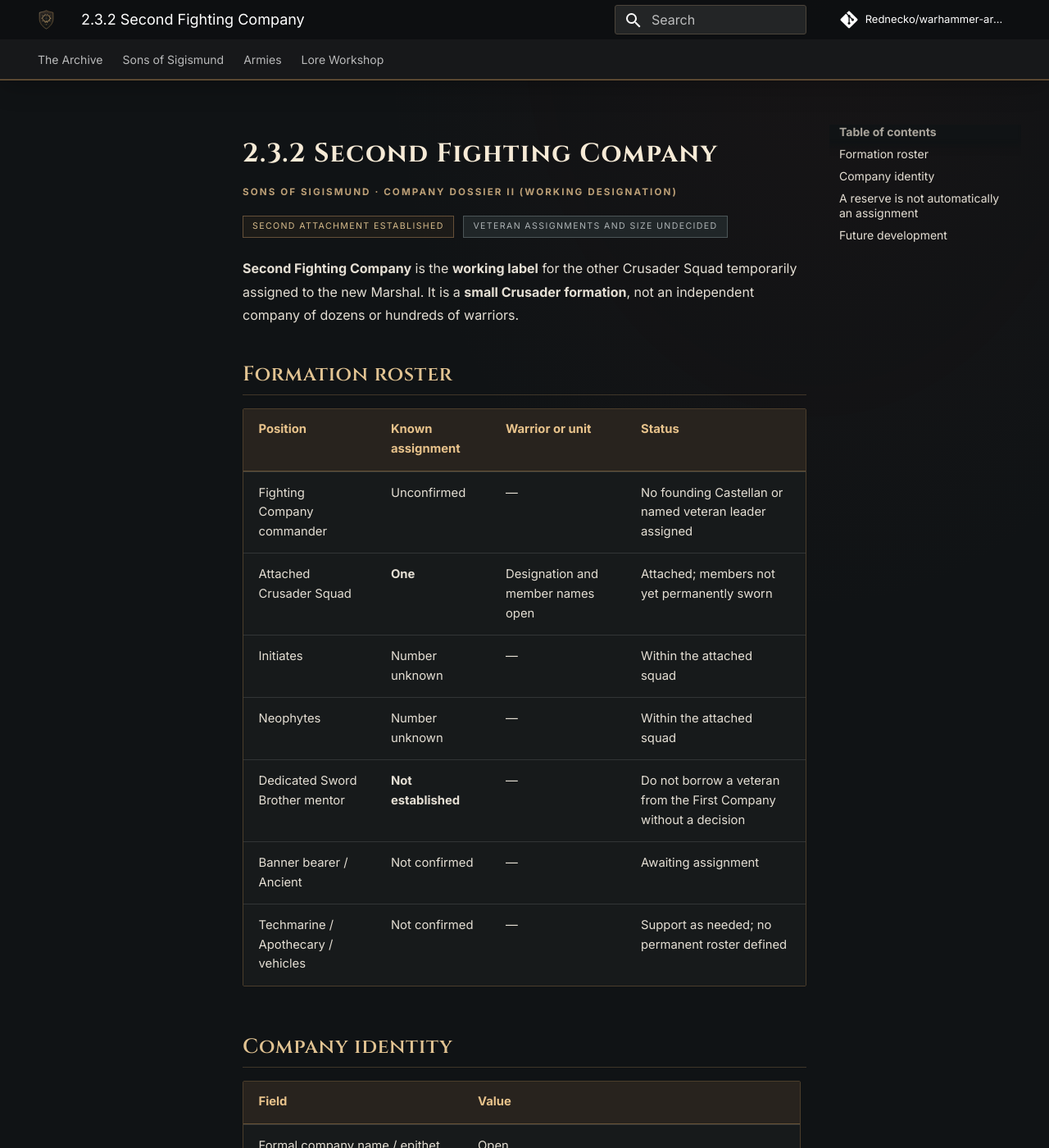
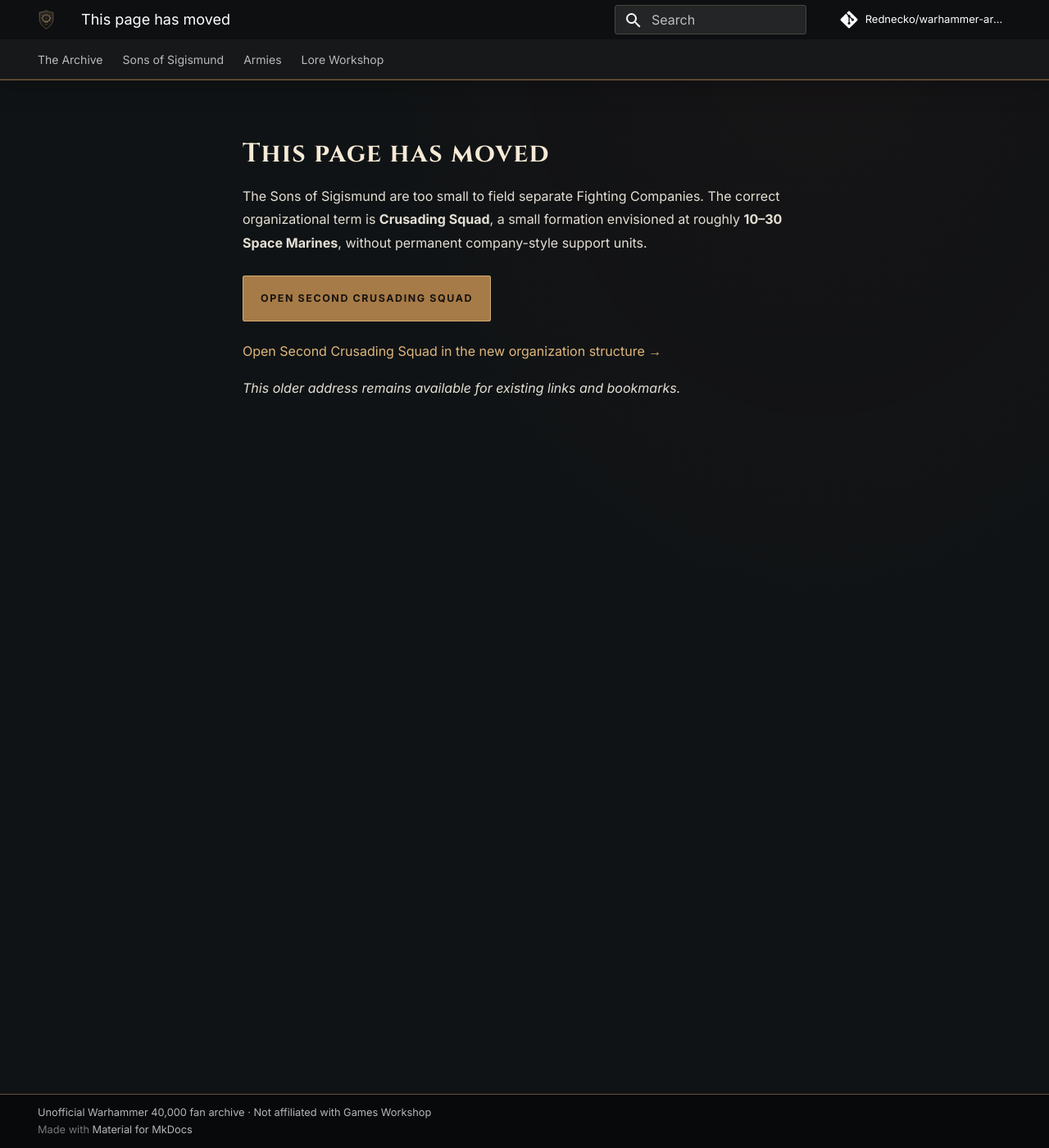
Before and after one commit to Rednecko/warhammer-archives, an MkDocs documentation site: the page built from docs/sons-of-sigismund/organization/fighting-companies/second.md, in a window 1280 px wide and 1400 px high. Shown: the whole window at 82% size. Built offline with MkDocs 1.6.1 and Material for MkDocs 9.7.7, drawn with Linux system fonts in a browser that asks for light colours; comment, search, counter and statistics services are not loaded; some of the changed text lies outside the part shown.

Commit message:
Preserve old page address as pointer to Crusading Squads

```diff
--- a/docs/sons-of-sigismund/organization/fighting-companies/second.md
+++ b/docs/sons-of-sigismund/organization/fighting-companies/second.md
@@ -1,41 +1,9 @@
-# 2.3.2 Second Fighting Company
+# This page has moved
 
-<div class="archive-page-label">Sons of Sigismund · Company dossier II (working designation)</div>
+The Sons of Sigismund are too small to field separate Fighting Companies. The correct organizational term is **Crusading Squad**, a small formation envisioned at roughly **10–30 Space Marines**, without permanent company-style support units.
 
-<span class="archive-status">Second attachment established</span> <span class="archive-status open">Veteran assignments and size undecided</span>
+<a class="archive-cta" href="../../crusading-squads/second/">Open Second Crusading Squad</a>
 
-**Second Fighting Company** is the **working label** for the other Crusader Squad temporarily assigned to the new Marshal. It is a **small Crusader formation**, not an independent company of dozens or hundreds of warriors.
+[Open Second Crusading Squad in the new organization structure →](../crusading-squads/second.md)
 
-## Formation roster
-
-| Position | Known assignment | Warrior or unit | Status |
-|---|---|---|---|
-| Fighting Company commander | Unconfirmed | — | No founding Castellan or named veteran leader assigned |
-| Attached Crusader Squad | **One** | Designation and member names open | Attached; members not yet permanently sworn |
-| Initiates | Number unknown | — | Within the attached squad |
-| Neophytes | Number unknown | — | Within the attached squad |
-| Dedicated Sword Brother mentor | **Not established** | — | Do not borrow a veteran from the First Company without a decision |
-| Banner bearer / Ancient | Not confirmed | — | Awaiting assignment |
-| Techmarine / Apothecary / vehicles | Not confirmed | — | Support as needed; no permanent roster defined |
-
-## Company identity
-
-| Field | Value |
-|---|---|
-| Formal company name / epithet | Open |
-| Heraldry or company marking | Open |
-| Permanent base or compartment | Not settled |
-| Commander / senior veteran | Open |
-| Specific operational duties | Open |
-| Size | **Small, squad-centered; exact strength unconfirmed** |
-| Post-founding battle record | **None yet** |
-
-## A reserve is not automatically an assignment
-
-One of the founding ten Sword Brethren is **reserved for a later Crusader Squad**. That does **not automatically make him commander of this existing second attachment**. The assignment may be decided later, as the order and collection develop. The designated household duelist likewise remains separate unless explicitly transferred.
-
-## Future development
-
-This will become the second squad's roster, with individual Initiates and Neophytes, a named formation leader if appointed, model equipment, heraldry and played battle history. The squad's original **temporary attachment** remains part of its history even if its warriors later swear to the Sons.
-
-[First Fighting Company →](first.md) · [Fighting Companies overview →](index.md) · [Overall command chart →](../chain-of-command.md) · [Founding history →](../../history/founding.md#the-cruiser-and-first-muster)
+*This older address remains available for existing links and bookmarks.*
```
